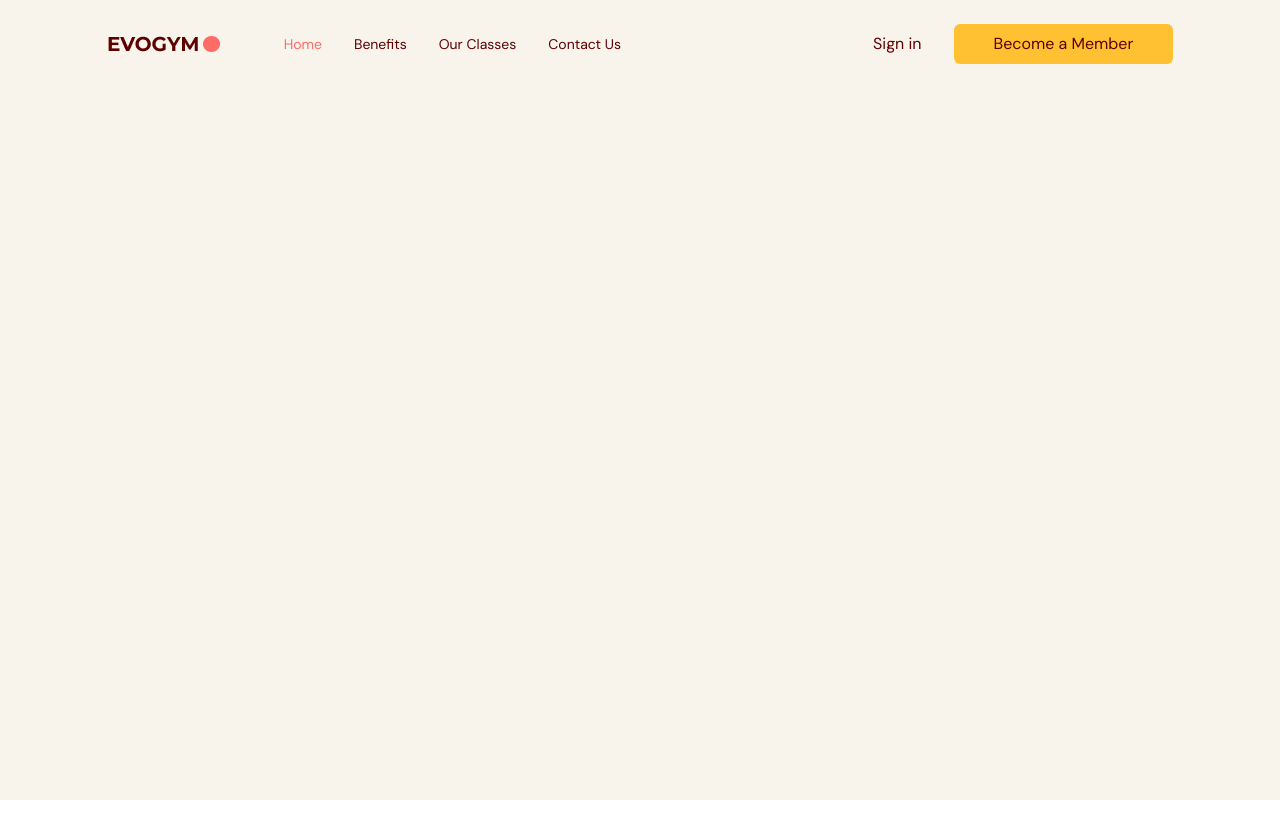
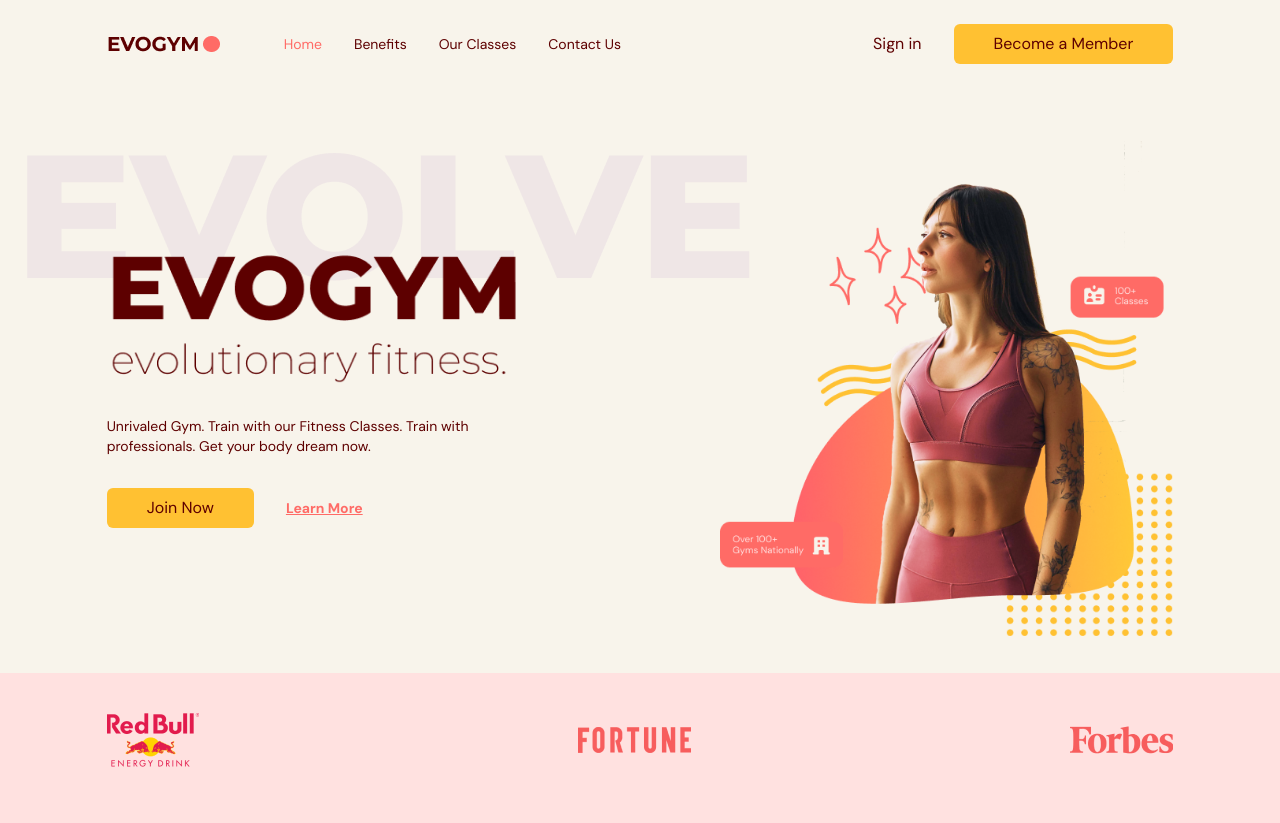
Before and after one commit to Ghosthard117/fitnessSite, a React (Vite) app: page / in a window 1280 px wide. Before the commit the page ends 800 px from the top, so only its background shows below. Built offline with nearby package versions, Linux system fonts and the light colour scheme.

Commit message:
Add home page content

```diff
--- a/src/App.tsx
+++ b/src/App.tsx
@@ -1,6 +1,7 @@
 import { useEffect, useState } from 'react'
 import Navbar from '@/scenes/navbar/Navbar'
 import { SelectedPage } from './shared/types'
+import Home from './scenes/home/Home'
 
 function App () {
   const [selectedPage, setSelectedPage] = useState<SelectedPage>(SelectedPage.Home)
@@ -28,6 +29,9 @@
         selectedPage={selectedPage}
         setSelectedPage={setSelectedPage}
       />
+      <Home
+        setSelectedPage={setSelectedPage}
+      />
     </div>
   )
 }
--- a/src/scenes/home/Home.tsx
+++ b/src/scenes/home/Home.tsx
@@ -0,0 +1,136 @@
+import useMediaQuery from '@/hooks/useMediaQuery'
+import { SelectedPage } from '@/shared/types'
+import HomePageText from '@/assets/HomePageText.png'
+import HomePageGraphic from '@/assets/HomePageGraphic.png'
+import SponsorRedBull from '@/assets/SponsorRedBull.png'
+import SponsorForbes from '@/assets/SponsorForbes.png'
+import SponsorFortune from '@/assets/SponsorFortune.png'
+import ActionButton from '@/shared/ActionButton'
+import AnchorLink from 'react-anchor-link-smooth-scroll'
+import { motion } from 'framer-motion'
+
+interface Props {
+  setSelectedPage: (value: SelectedPage) => void
+}
+
+const Home = ({
+  setSelectedPage
+}: Props) => {
+  const isAboveMediumScreens = useMediaQuery('(min-width:1060px)')
+
+  return (
+    <section
+      id='home'
+      className='gap-16 bg-gray-20 py-10 md:h-full md:pb-0'
+    >
+      {/* IMAGE AND HEADER */}
+      <motion.div
+        className='md:flex mx-auto w-5/6 items-center justify-center md:h-5/6'
+        onViewportEnter={() => { setSelectedPage(SelectedPage.Home) }}
+      >
+        {/* MAIN HEADER */}
+        <div
+          className='z-10 mt-32 md:basis-3/5'
+        >
+          {/* HEADINGS */}
+          <motion.div
+            className='md:-mt-20'
+            initial='hidden'
+            whileInView='visible'
+            viewport={{ once: true, amount: 0.5 }}
+            transition={{ duration: 0.5 }}
+            variants={{
+              hidden: { opacity: 0, x: -50 },
+              visible: { opacity: 1, x: 0 }
+            }}
+          >
+            <div
+              className='relative'
+            >
+              <div
+                className='before:absolute before:-top-20 md:before:content-evolvetext
+                before:-left-20 before:w-full before:z-[-1]'
+              >
+                <img
+                  alt='home-page-text'
+                  src={HomePageText}
+                />
+              </div>
+            </div>
+
+            <p
+              className='mt-8 text-sm md:text-start'
+            >
+              Unrivaled Gym. Train with our Fitness Classes. Train with professionals.
+              Get your body dream now.
+            </p>
+          </motion.div>
+
+          {/* ACTIONS */}
+          <motion.div
+            className='mt-8 flex items-center gap-8'
+            initial='hidden'
+            whileInView='visible'
+            viewport={{ once: true, amount: 0.5 }}
+            transition={{ delay: 0.3, duration: 0.5 }}
+            variants={{
+              hidden: { opacity: 0, x: -50 },
+              visible: { opacity: 1, x: 0 }
+            }}
+          >
+            <ActionButton setSelectedPage={setSelectedPage}>
+              Join Now
+            </ActionButton>
+            <AnchorLink
+              className='text-sm font-bold text-primary-500 underline hover:text-secondary-500'
+              onClick={() => { setSelectedPage(SelectedPage.ContactUs) }}
+              href={`#${SelectedPage.ContactUs}`}
+            >
+              <p>Learn More</p>
+            </AnchorLink>
+          </motion.div>
+        </div>
+
+        {/* IMAGE */}
+        <div
+          className='flex basis-3/5 justify-center md:z-10 md:ml-40 md:mt-16 md:justify-items-end'
+        >
+          <img
+            alt='home-pageGraphic'
+            src={HomePageGraphic}
+          />
+        </div>
+      </motion.div>
+
+      {/* SPONSORS */}
+      {isAboveMediumScreens && (
+        <div
+          className='h-[150px] w-full bg-primary-100 py-10'
+        >
+          <div
+            className='mx-auto w-5/6'
+          >
+            <div
+              className='flex 3/5 items-center justify-between gap-8'
+            >
+              <img
+                alt='redbull-sponsor'
+                src={SponsorRedBull}
+              />
+              <img
+                alt='fortune-sponsor'
+                src={SponsorFortune}
+              />
+              <img
+                alt='forbes-sponsor'
+                src={SponsorForbes}
+              />
+            </div>
+          </div>
+        </div>
+      )}
+    </section>
+  )
+}
+
+export default Home
```
